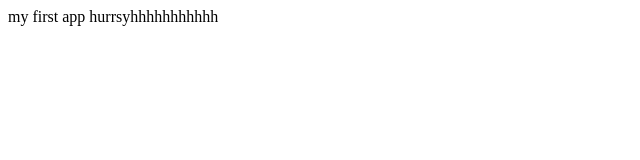
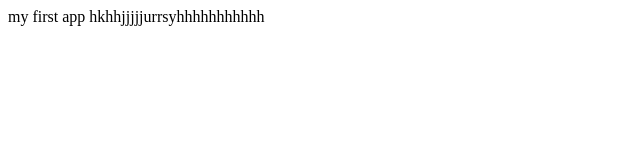
Before and after one commit to ashirvadkp33/myappssample, a plain HTML site: page index.html in a window 1280 px wide. Shown: the full height of the page, 0-640 px from the left. Drawn offline with Linux system fonts and the light colour scheme.

Commit message:
changed index.html

```diff
--- a/index.html
+++ b/index.html
@@ -2,5 +2,5 @@
 <head>
 <title>my app</title>
 </head>
-<body>my first app hurrsyhhhhhhhhhhh</body>
+<body>my first app hkhhjjjjjurrsyhhhhhhhhhhh</body>
 </html>
```
